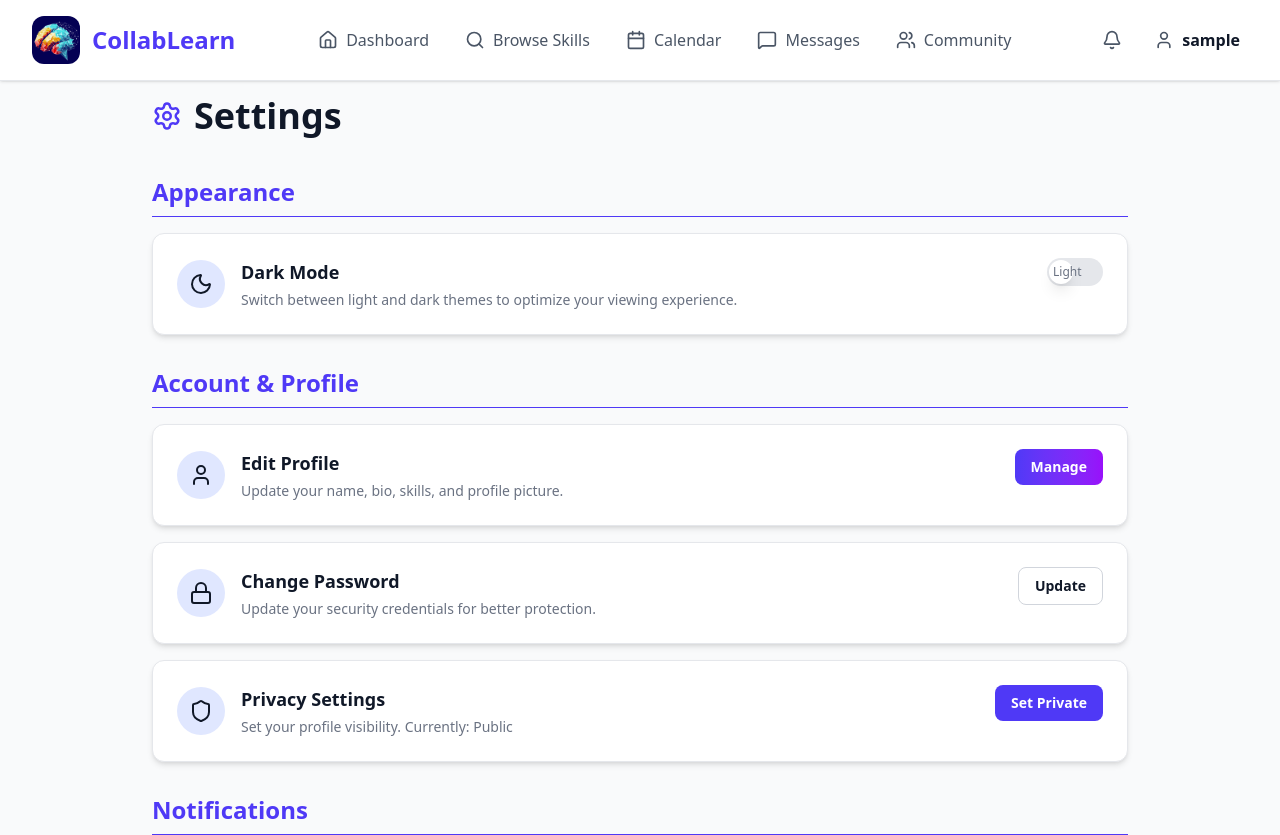
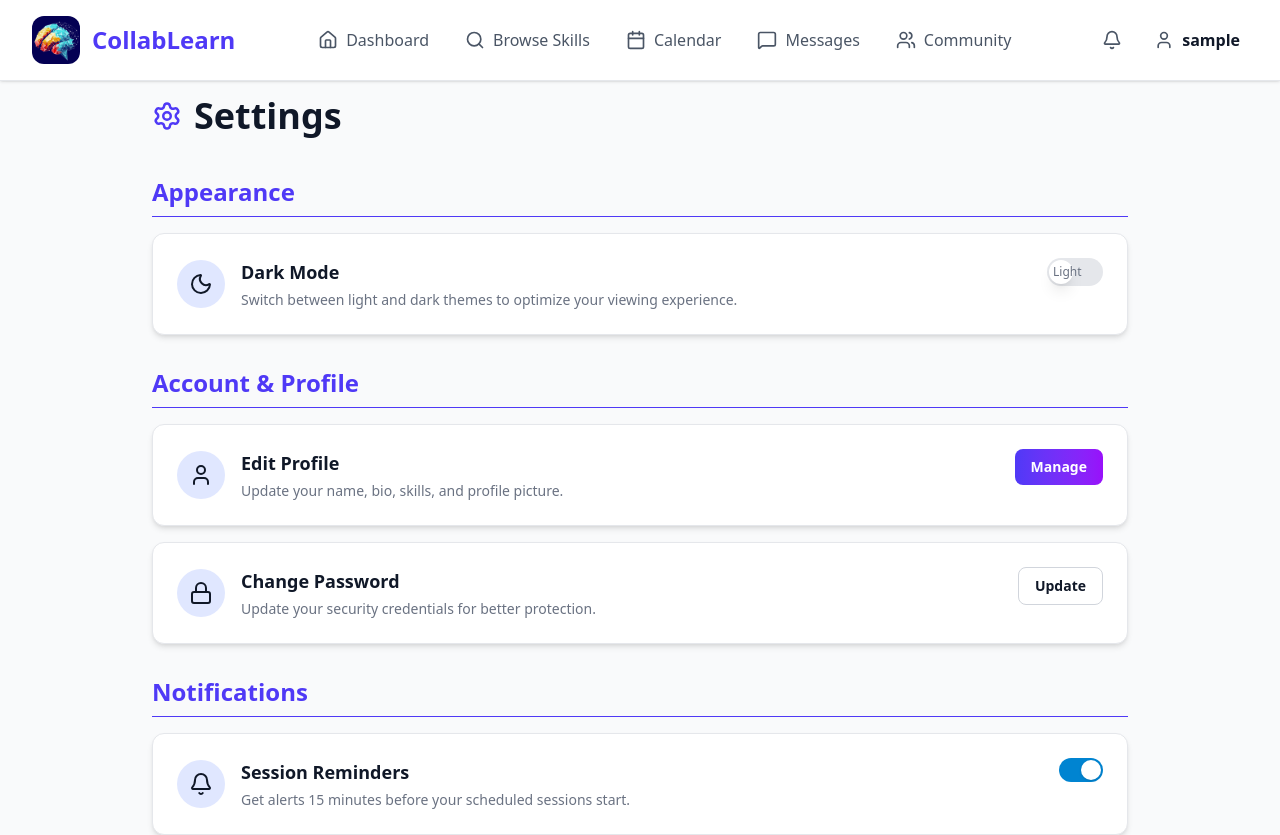
Before and after one commit to S-Nitya/CollabLearn, a React (Vite) app in the folder client/: page /settings in a window 1280 px wide. Shown: the top 835 px of the page. Built offline with nearby package versions, Linux system fonts and the light colour scheme; no server answers; sample sign-in values are in the browser's storage.

Commit message:
privacy settings

```diff
--- a/client/src/components/user/settingsPage.jsx
+++ b/client/src/components/user/settingsPage.jsx
@@ -206,7 +206,7 @@ export default function SettingsPage({ isDarkMode, toggleDarkMode }) {
                                     </button>
                                 }
                             />
-                            <FeatureCard
+                            {/* <FeatureCard
                                 icon={<Shield size={24} />}
                                 title="Privacy Settings"
                                 description={`Set your profile visibility. Currently: ${profilePrivacy ? 'Public' : 'Private'}`}
@@ -220,7 +220,7 @@ export default function SettingsPage({ isDarkMode, toggleDarkMode }) {
                                         {profilePrivacy ? 'Set Private' : 'Set Public'}
                                     </button>
                                 }
-                            />
+                            /> */}
                         </div>
                     </section>
 
```
